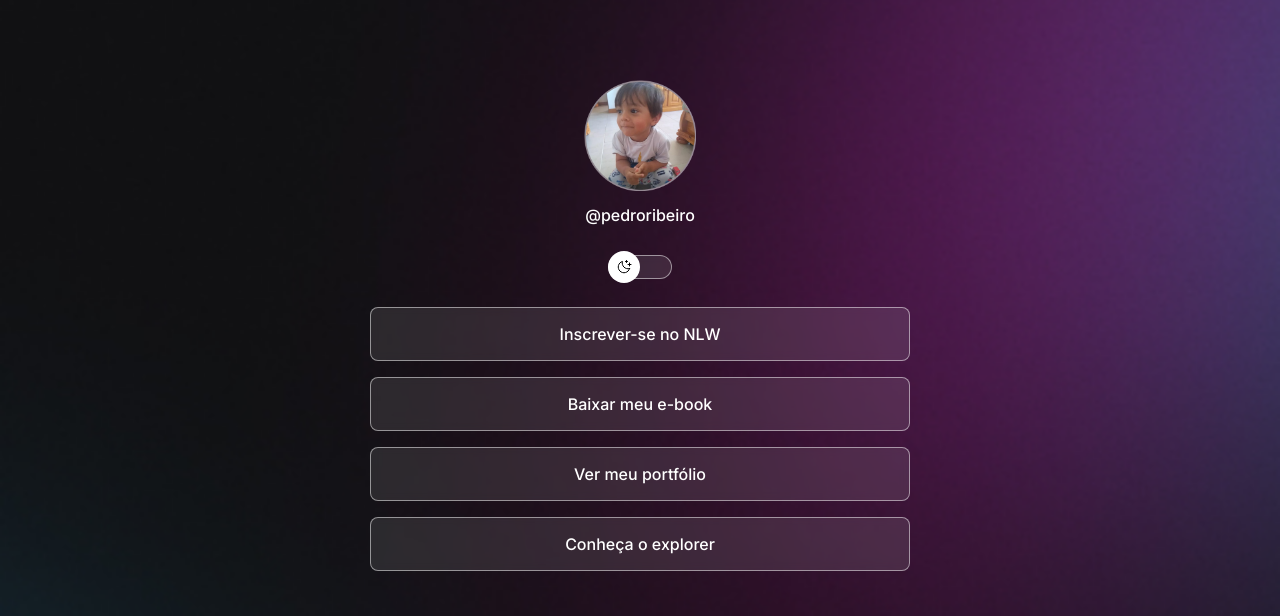
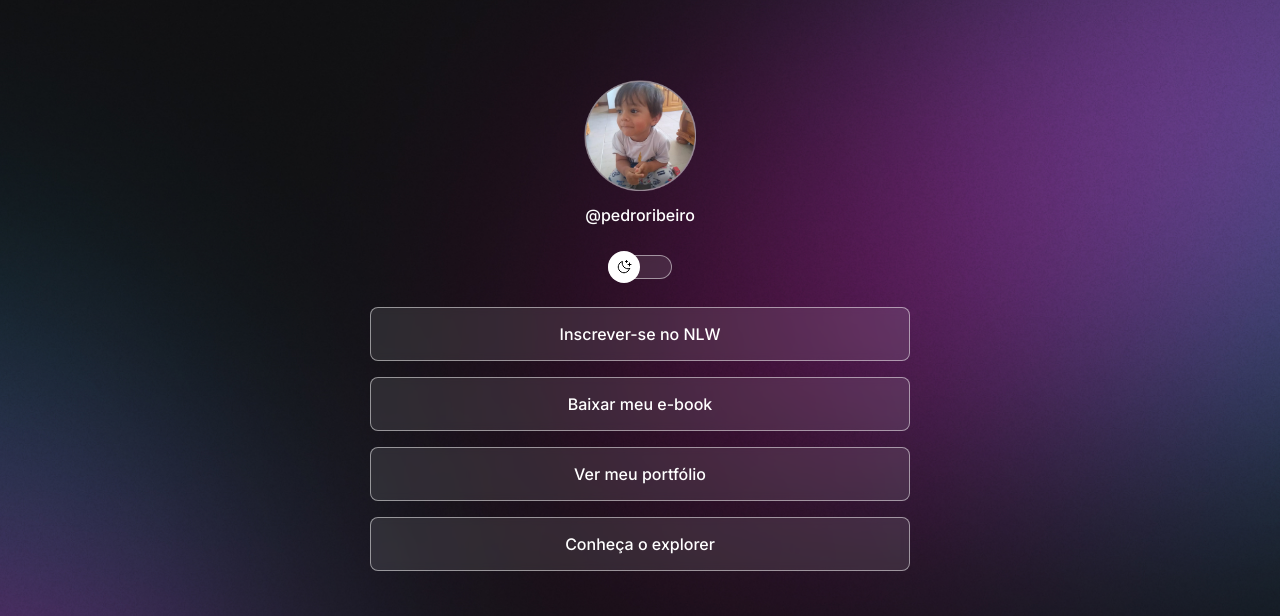
Before and after one commit to nandobcr/project-html-css, a plain HTML site: page index.html in a window 1280 px wide. Shown: the top 616 px of the page. Drawn offline with nearby package versions, Linux system fonts and the light colour scheme.

Commit message:
changed background by media queries

```diff
--- a/index.html
+++ b/index.html
@@ -1,5 +1,5 @@
 <!DOCTYPE html>
-<html lang="pt-br" class="">
+<html lang="pt-br">
   <head>
     <link rel="preconnect" href="https://fonts.googleapis.com" />
     <link rel="preconnect" href="https://fonts.gstatic.com" crossorigin />
--- a/style.css
+++ b/style.css
@@ -41,6 +41,7 @@ body {
   /* sintaxe reduzida, agrupando todas propriedades css em uma só com o mesmo efeito */
   /* background: color image repeat position/size tem mais opções ver depois na documentação */
   background: var(--bg-url) no-repeat center/cover;
+  height: 100vh;
 }
 
 /* body * seletor universal: significa que vai aplicar para todos os elementos dentro do body */
@@ -193,3 +194,17 @@ footer {
   text-align: center;
   font-size: 14px;
 }
+
+/* media queries - o @ é uma at rule
+e só funciona se tiver
+<meta name="viewport" content="width=device-width, initial-scale=1.0" />
+no html
+*/
+@media (min-width: 700px) {
+  :root {
+    --bg-url: url(assets/bg-desktop.jpg);
+  }
+  .light {
+    --bg-url: url(assets/bg-desktop-light.jpg);
+  }
+}
```
Also changed, not shown: assets/bg-desktop-light.jpg (added), assets/bg-desktop.jpg (added).
